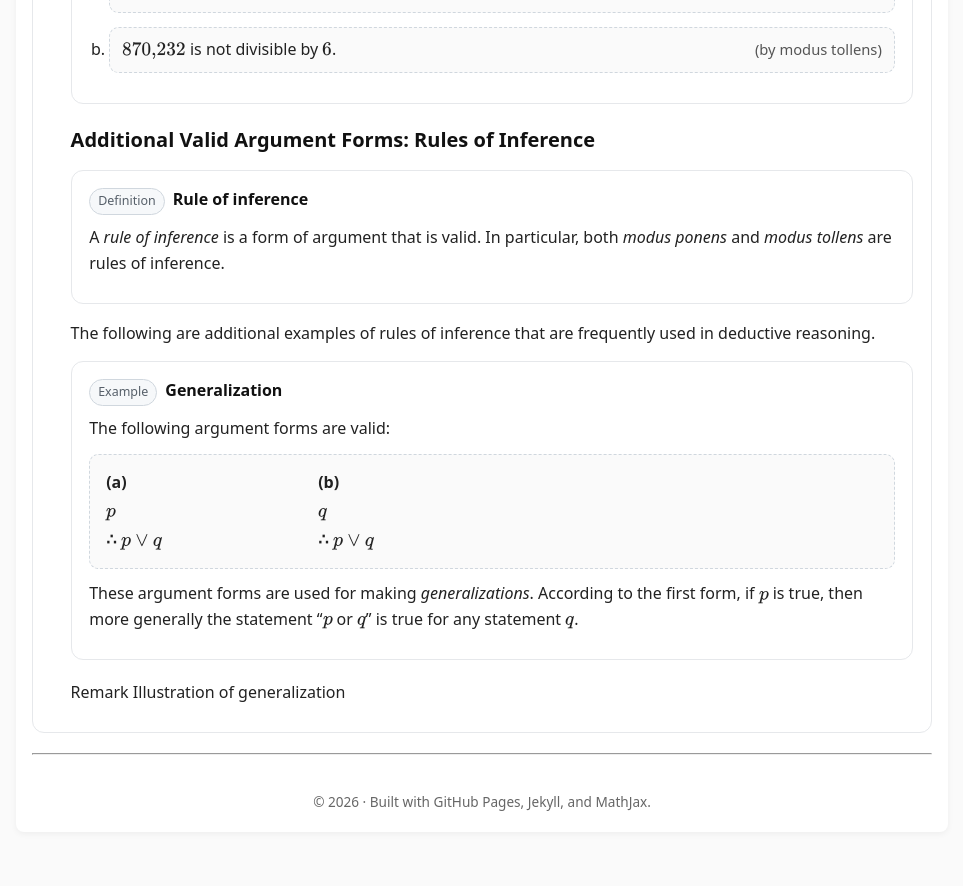
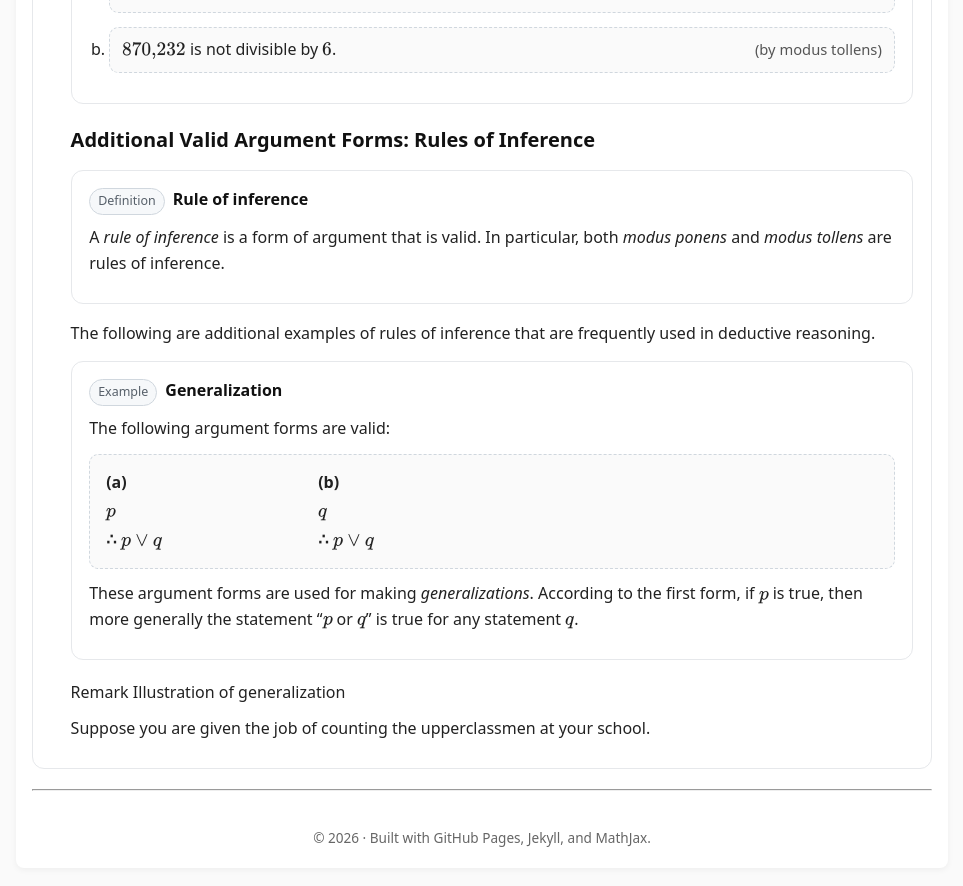
Before and after one commit to SaleemKamaludin/SaleemKamaludin.github.io, a Jekyll site: the page built from courses/comp1604/lecture-notes/lecture-01/index.md, in a window 1280 px wide and 900 px high, scrolled down 5729 px. Shown: the top 886 px of the window, without its empty margins (158-1121 px from the left). Built offline with Jekyll 4.4.1, drawn with Linux system fonts in a browser that asks for light colours; before the commit the page ends 6593 px from its top, so only the background shows below that.

Commit message:
Update index.md

```diff
--- a/courses/comp1604/lecture-notes/lecture-01/index.md
+++ b/courses/comp1604/lecture-notes/lecture-01/index.md
@@ -1906,3 +1906,4 @@ used in deductive reasoning.
 
   <div class="remark__body">
   <p>
+  Suppose you are given the job of counting the upperclassmen at your school.
```
